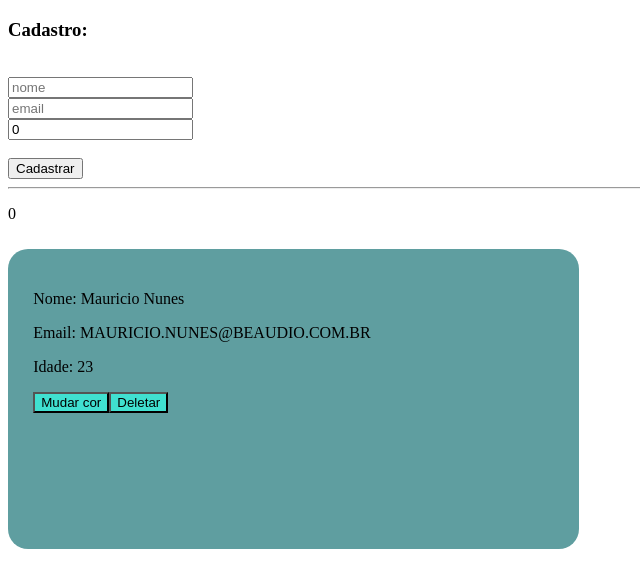
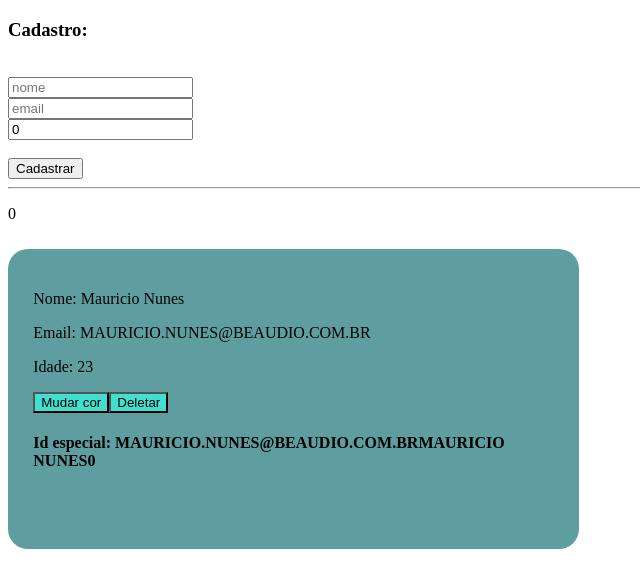
Before and after one commit to mauricom97/starting_vue, a Vue app: page / in a window 1280 px wide. Shown: the top 588 px of the page, without its empty margins (0-640 px from the left). Built offline with nearby package versions, Linux system fonts and the light colour scheme.

Commit message:
computed

```diff
--- a/src/components/cliente.vue
+++ b/src/components/cliente.vue
@@ -6,6 +6,7 @@
         <p v-else>Não informado</p>
         <button @click="mudarCor($event)">Mudar cor</button>
         <button @click="emitirEventoDelete">Deletar</button>
+        <h4>Id especial: {{idEspecial}}</h4>
 
 
     </div>
@@ -41,6 +42,11 @@
         processarEmail: function(value){
             return value.toUpperCase();
         }
+    },
+    computed: {
+        idEspecial: function(){
+            return(this.cliente.email + this.cliente.nome + this.cliente.id).toUpperCase();
+        }
     }
 
 }
```
